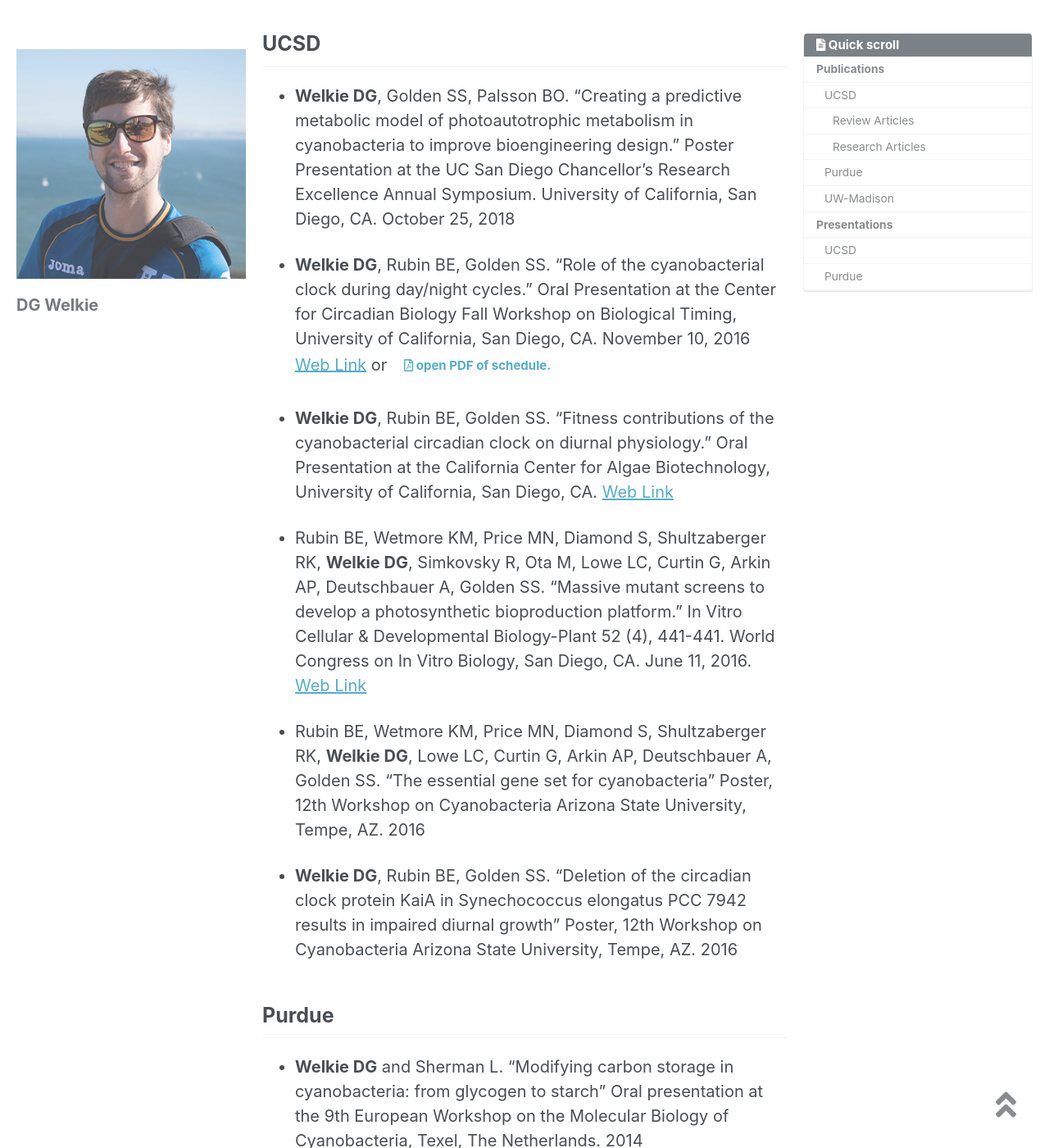
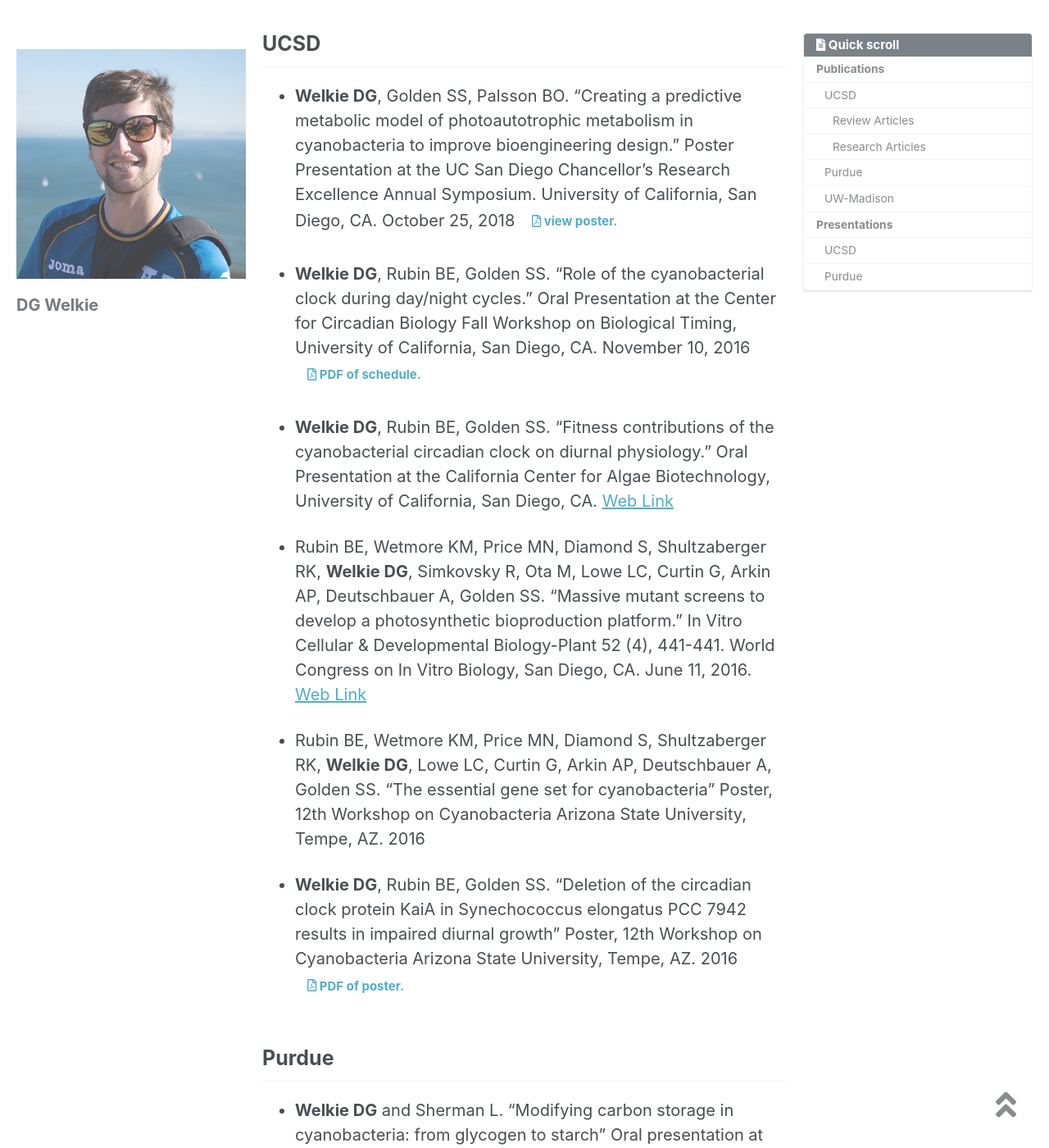
Before and after one commit to dwelkie/dwelkie.github.io, a Jekyll site: the page built from _pages/CV.md, in a window 1280 px wide and 1400 px high, scrolled down 2750 px. Shown: the whole window at 82% size. Built offline with Jekyll 4.4.1, drawn with Linux system fonts in a browser that asks for light colours; nearby versions of some CDN libraries; some of the changed text lies outside the part shown.

Commit message:
Update CV.md

```diff
--- a/_pages/CV.md
+++ b/_pages/CV.md
@@ -56,9 +56,9 @@ If you have trouble accessing nay of the above linked files, [contact me](/Conta
 # Presentations
 
 ## UCSD
-* **Welkie DG**, Golden SS, Palsson BO. "Creating a predictive metabolic model of photoautotrophic metabolism in cyanobacteria to improve bioengineering design." Poster Presentation at the UC San Diego Chancellor’s Research Excellence Annual Symposium. University of California, San Diego, CA. October 25, 2018
+* **Welkie DG**, Golden SS, Palsson BO. "Creating a predictive metabolic model of photoautotrophic metabolism in cyanobacteria to improve bioengineering design." Poster Presentation at the UC San Diego Chancellor’s Research Excellence Annual Symposium. University of California, San Diego, CA. October 25, 2018 <a class="btn btn-success btn-lg" href="https://drive.google.com/open?id=1Tjz-dU8d6TEGqH61Dzez6PnUo0GYBqW-" target="_blank" > <i class="far fa-file-pdf"></i> view poster.
 
-* **Welkie DG**, Rubin BE, Golden SS. “Role of the cyanobacterial clock during day/night cycles.” Oral Presentation at the Center for Circadian Biology Fall Workshop on Biological Timing, University of California, San Diego, CA. November 10, 2016 [Web Link](https://ccb.ucsd.edu/activities-and-events/past-events/fall-workshop%202016.html) or <a class="btn btn-success btn-lg" href="https://drive.google.com/open?id=1R3JrzimevyJGb9Kvu1WXwrYaV34nAP62" target="_blank" > <i class="far fa-file-pdf"></i> open PDF of schedule.
+* **Welkie DG**, Rubin BE, Golden SS. “Role of the cyanobacterial clock during day/night cycles.” Oral Presentation at the Center for Circadian Biology Fall Workshop on Biological Timing, University of California, San Diego, CA. November 10, 2016 <a class="btn btn-success btn-lg" href="https://drive.google.com/open?id=1R3JrzimevyJGb9Kvu1WXwrYaV34nAP62" target="_blank" > <i class="far fa-file-pdf"></i> PDF of schedule.
 
 * **Welkie DG**, Rubin BE, Golden SS. “Fitness contributions of the cyanobacterial circadian clock on diurnal physiology.” Oral Presentation at the California Center for Algae Biotechnology, University of California, San Diego, CA.	[Web Link](https://algae.ucsd.edu/events/seminar-series.html#2015---2016)
 
@@ -67,13 +67,14 @@ If you have trouble accessing nay of the above linked files, [contact me](/Conta
 * Rubin BE, Wetmore KM, Price MN, Diamond S, Shultzaberger RK, **Welkie DG**, Lowe LC, Curtin G, Arkin AP, Deutschbauer A, Golden SS. “The essential gene set for cyanobacteria” Poster, 12th Workshop on Cyanobacteria Arizona State University, Tempe, AZ. 2016
 
 * **Welkie DG**, Rubin BE, Golden SS. “Deletion of the circadian clock protein KaiA in Synechococcus elongatus PCC 7942 results in impaired diurnal growth” Poster, 12th Workshop on Cyanobacteria Arizona State University, Tempe, AZ.	2016
+<a class="btn btn-success btn-lg" href="https://drive.google.com/open?id=1C2PTAJhY62Z31IVHHs9zZiyVoAsScWBp" target="_blank" > <i class="far fa-file-pdf"></i> PDF of poster.
 
 ## Purdue
-* **Welkie DG** and Sherman L. “Modifying carbon storage in cyanobacteria: from glycogen to starch” Oral presentation at the 9th European Workshop on the Molecular Biology of Cyanobacteria, Texel, The Netherlands.	2014
+* **Welkie DG** and Sherman L. “Modifying carbon storage in cyanobacteria: from glycogen to starch” Oral presentation at the 9th European Workshop on the Molecular Biology of Cyanobacteria, Texel, The Netherlands.	2014 <a class="btn btn-success btn-lg" href="https://drive.google.com/open?id=17e7GH5hptF5-wvqySWBUq075XF71AzJY" target="_blank" > <i class="far fa-file-pdf"></i> PDF of Program.
 
 * **Welkie DG**, and Sherman L. “The impact of media adjustments on growth and analysis of carbohydrate storage granules in the diazotrophic cyanobacterium Cyanothece sp. PCC 7822” Oral presentation at the 11th Workshop on Cyanobacteria. Washington University, St. Louis, MO.	2013
 
-* **Welkie DG**, and Sherman, L. “A dual approach to better understanding Cyanothece 7822 using growth media modifications and transcriptomics to generate a more desirable chassis for bioproduction”. Poster, Indiana Branch of the ASM Annual Meeting, Spencer, IN. 1st Place Prize – Ph.D. Graduate Student Section. 	2013
+* **Welkie DG**, and Sherman, L. “A dual approach to better understanding Cyanothece 7822 using growth media modifications and transcriptomics to generate a more desirable chassis for bioproduction”. Poster, Indiana Branch of the ASM Annual Meeting, Spencer, IN. 1st Place Prize – Ph.D. Graduate Student Section. 	2013 <a class="btn btn-success btn-lg" href="https://drive.google.com/open?id=1D9f807gYE1k0zlTQUI3FbIHy2FZPDvjR" target="_blank" > <i class="far fa-file-pdf"></i> PDF of poster.
 
 * **Welkie DG**, Saha R, Zhang X, Maranas CD, and Sherman LA. “Optimizing isoprene production in Synechocystis 6803 utilizing computational modeling and transcriptional regulation”. Poster 11th Workshop on Cyanobacteria. Washington University, St. Louis, MO. 2013
 
```
